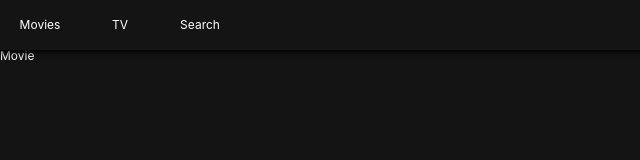
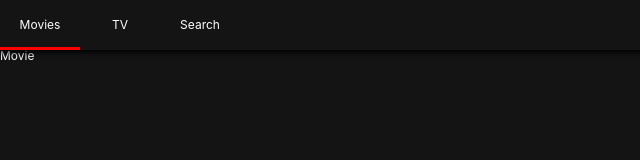
Before and after one commit to baekjungkim/nomflix, a React (Create React App) app: page / in a window 1280 px wide. Shown: the top 160 px of the page, without its empty margins (0-640 px from the left). Built offline with nearby package versions, Linux system fonts and the light colour scheme.

Commit message:
Location Aware Header

```diff
--- a/src/Components/Header.js
+++ b/src/Components/Header.js
@@ -1,5 +1,5 @@
 import React from "react";
-import { Link } from "react-router-dom";
+import { Link, withRouter } from "react-router-dom";
 import styled from "styled-components";
 
 const Header = styled.header`
@@ -24,6 +24,8 @@
   width: 80px;
   height: 50px;
   text-align: center;
+  border-bottom: 3px solid ${props => (props.current ? "red" : "transparent")};
+  transition: border-bottom 0.5s ease-in-out;
 `;
 
 const SLink = styled(Link)`
@@ -33,18 +35,18 @@
   justify-content: center;
 `;
 
-export default () => (
+export default withRouter(({ location: { pathname } }) => (
   <Header>
     <List>
-      <Item>
+      <Item current={pathname === "/"}>
         <SLink to="/">Movies</SLink>
       </Item>
-      <Item>
+      <Item current={pathname === "/tv"}>
         <SLink to="/tv">TV</SLink>
       </Item>
-      <Item>
+      <Item current={pathname === "/search"}>
         <SLink to="/search">Search</SLink>
       </Item>
     </List>
   </Header>
-);
+));
```
